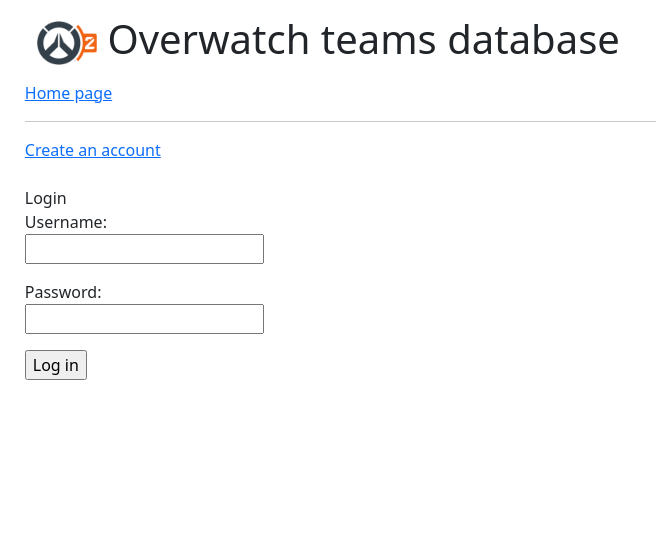
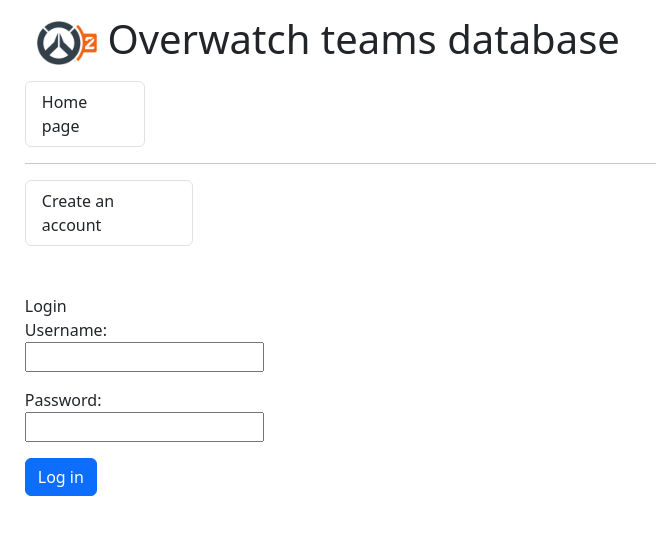
Before and after one commit to thefakejj/Overwatch_teams, a Flask app: template templates/index.html in a window 1280 px wide. Shown: the top 535 px of the page, without its empty margins (0-656 px from the left). Run offline with Flask 3, Linux system fonts and the light colour scheme; the template is opened without the code that fills it, so the values that code supplies are empty.

Commit message:
made href buttons prettier

```diff
--- a/templates/index.html
+++ b/templates/index.html
@@ -4,14 +4,19 @@
 
 
 {% if session.username %}
-<p>You're logged in as user {{ session.username }}</p>
-<a href="/logout">Logout</a>
+<p class="fs-5">You're logged in as user {{ session.username }}</p>
+
+<div class="list-group">
+    <a href="/logout" class="list-group-item list-group-item-action" style="max-width: 5.5em;">
+        Logout
+    </a>
+</div>
 <hr>
-
+<p class="fs-5">
 Welcome to the Overwatch Teams database app!
 <br>
 If you haven't already, start by adding your team to the database below. After this, you can add players to your team!
-
+</p>
 <br>
 <br>
 
@@ -58,7 +63,12 @@ Search functions:
 
 
 {% else %}
-<a href="/register">Create an account</a>
+
+<div class="list-group">
+    <a href="/register" class="list-group-item list-group-item-action" style="max-width: 10.5em;">
+        Create an account
+    </a>
+</div>
 
 <br><br>
 
@@ -70,7 +80,7 @@ Search functions:
     <p>Password:<br>
         <input type="password" name="password">
     </p>
-    <input type="submit" value="Log in">
+    <button type="submit" class="btn btn-primary">Log in</button>
 </form>
 
 {% endif %}
--- a/templates/layout.html
+++ b/templates/layout.html
@@ -10,7 +10,11 @@
     <div class="container">
         <title>Overwatch teams - {% block title %}{% endblock %}</title>
         <h1><img class="logo" src="./static/Overwatch_2_logo.png"> Overwatch teams database</h1>
-        <a href="/">Home page</a>
+        <div class="list-group">
+            <a href="/" class="list-group-item list-group-item-action" style="max-width: 7.5em;">
+                Home page
+            </a>
+        </div>
         <hr>
         {% block content %}{% endblock %}
 
--- a/templates/register.html
+++ b/templates/register.html
@@ -3,14 +3,15 @@
 {% block content %}
 
 <form action="/register" method="POST">
-    Register an account
+    Register an account<br><br>
+
     <p>Username:<br>
         <input type="text" name="username">
     </p>
     <p>Password:<br>
         <input type="password" name="password">
     </p>
-    <input type="submit" value="Register">
+    <button type="submit" class="btn btn-primary">Register</button>
 </form>
 <br>
 {% block error %}{% endblock %}
```
Also changed, not shown: static/main.css (line endings or trailing spaces).
